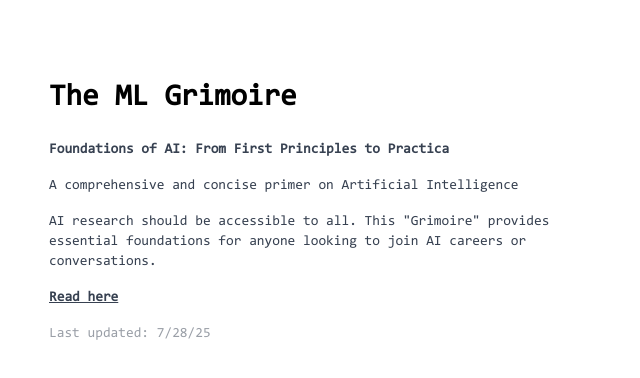
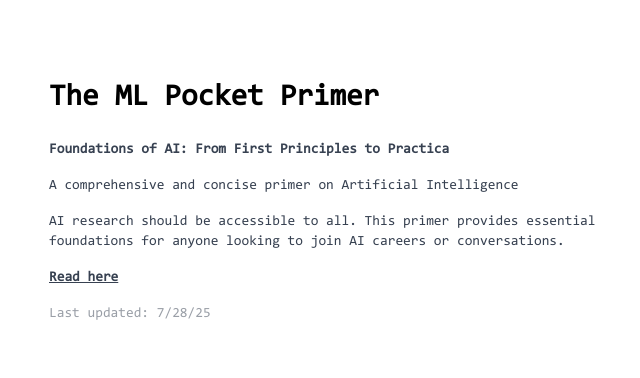
Before and after one commit to teodimov/grimoire_lander, a Next.js app: page / in a window 1280 px wide. Shown: the top 378 px of the page, without its empty margins (303-943 px from the left). Built offline with nearby package versions, Linux system fonts and the light colour scheme.

Commit message:
new version

```diff
--- a/src/app/page.tsx
+++ b/src/app/page.tsx
@@ -4,14 +4,14 @@ export default function Home() {
   return (
     <div className="min-h-screen bg-white dark:bg-[#181A1B] text-black dark:text-gray-100 p-8 font-mono px-8 py-20 font-consolas">
       <div className="max-w-xl mx-auto">
-        <h1 className="text-3xl font-bold mb-6">The ML Grimoire</h1>
+        <h1 className="text-3xl font-bold mb-6">The ML Pocket Primer</h1>
         <ul className="space-y-4 text-sm text-gray-700 dark:text-gray-300">
           <li className="font-semibold text-md">
             Foundations of AI: From First Principles to Practica
           </li>
           <li>A comprehensive and concise primer on Artificial Intelligence</li>
           <li>
-            AI research should be accessible to all. This "Grimoire" provides
+            AI research should be accessible to all. This primer provides
             essential foundations for anyone looking to join AI careers or
             conversations.
           </li>
```
